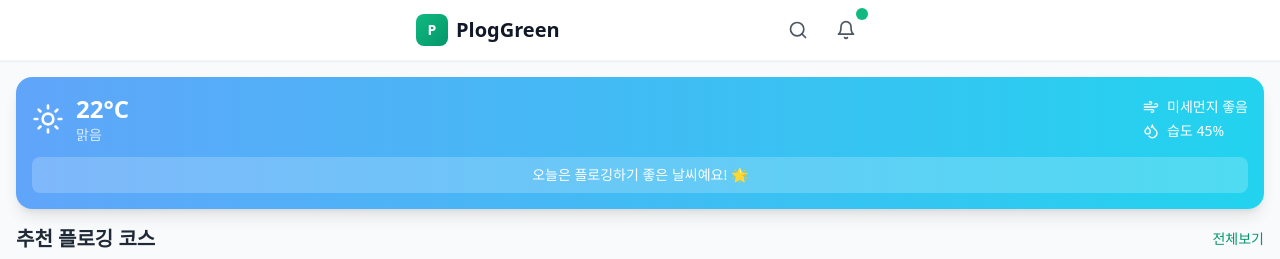
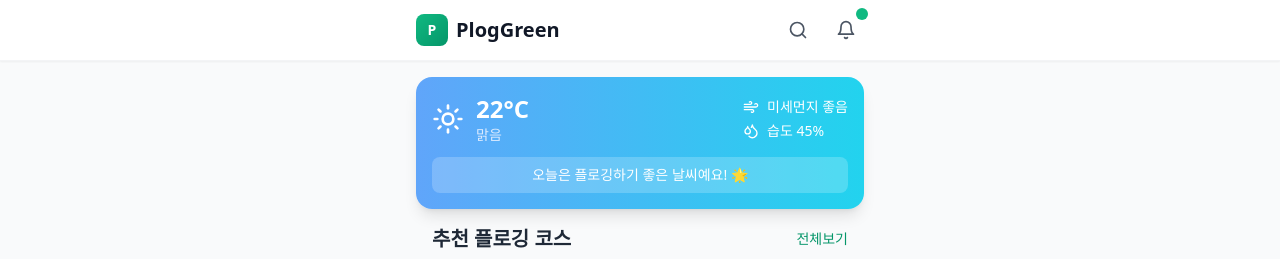
Before and after one commit to GoblinRoad/prototype, a React (Vite) app: page / in a window 1280 px wide. Shown: the top 259 px of the page. Built offline with nearby package versions, Linux system fonts and the light colour scheme.

Commit message:
Fix: 메인 화면 너비 수정

```diff
--- a/src/App.tsx
+++ b/src/App.tsx
@@ -29,7 +29,7 @@ function App() {
         return <MyPage />;
       default:
         return (
-          <>
+          <div className="max-w-md mx-auto">
             {/* Weather & Air Quality */}
             <WeatherInfo />
 
@@ -41,7 +41,7 @@ function App() {
 
             {/* Environmental News */}
             <EnvironmentalNews />
-          </>
+          </div>
         );
     }
   };
--- a/src/components/WeatherInfo.tsx
+++ b/src/components/WeatherInfo.tsx
@@ -3,7 +3,7 @@ import { Sun, Wind, Droplets, AlertTriangle } from "lucide-react";
 
 const WeatherInfo: React.FC = () => {
   return (
-    <div className="p-4 bg-gradient-to-r from-blue-400 to-cyan-400 text-white mx-4 mt-4 rounded-2xl shadow-lg">
+    <div className="p-4 bg-gradient-to-r from-blue-400 to-cyan-400 text-white mt-4 rounded-2xl shadow-lg">
       <div className="flex items-center justify-between">
         <div className="flex items-center gap-3">
           <Sun className="w-8 h-8" />
```
